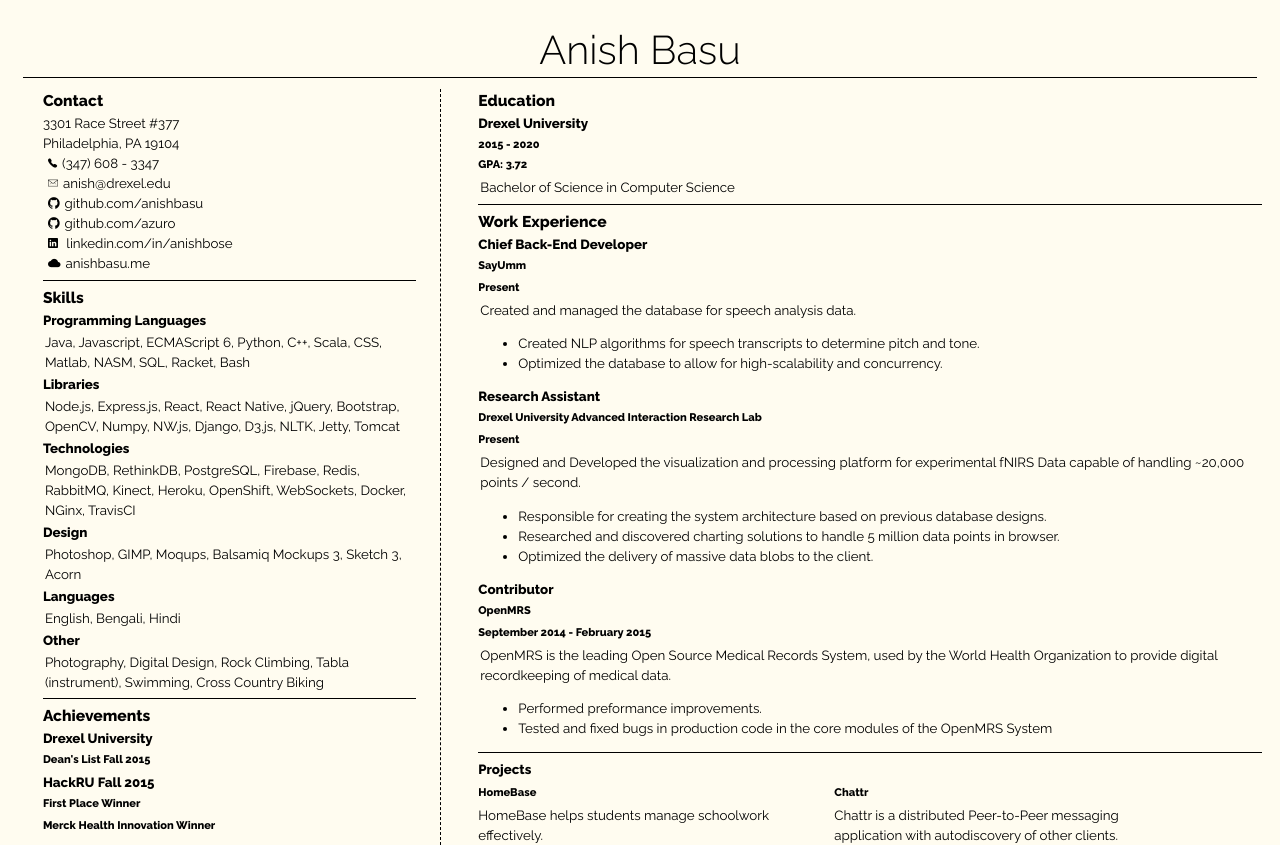
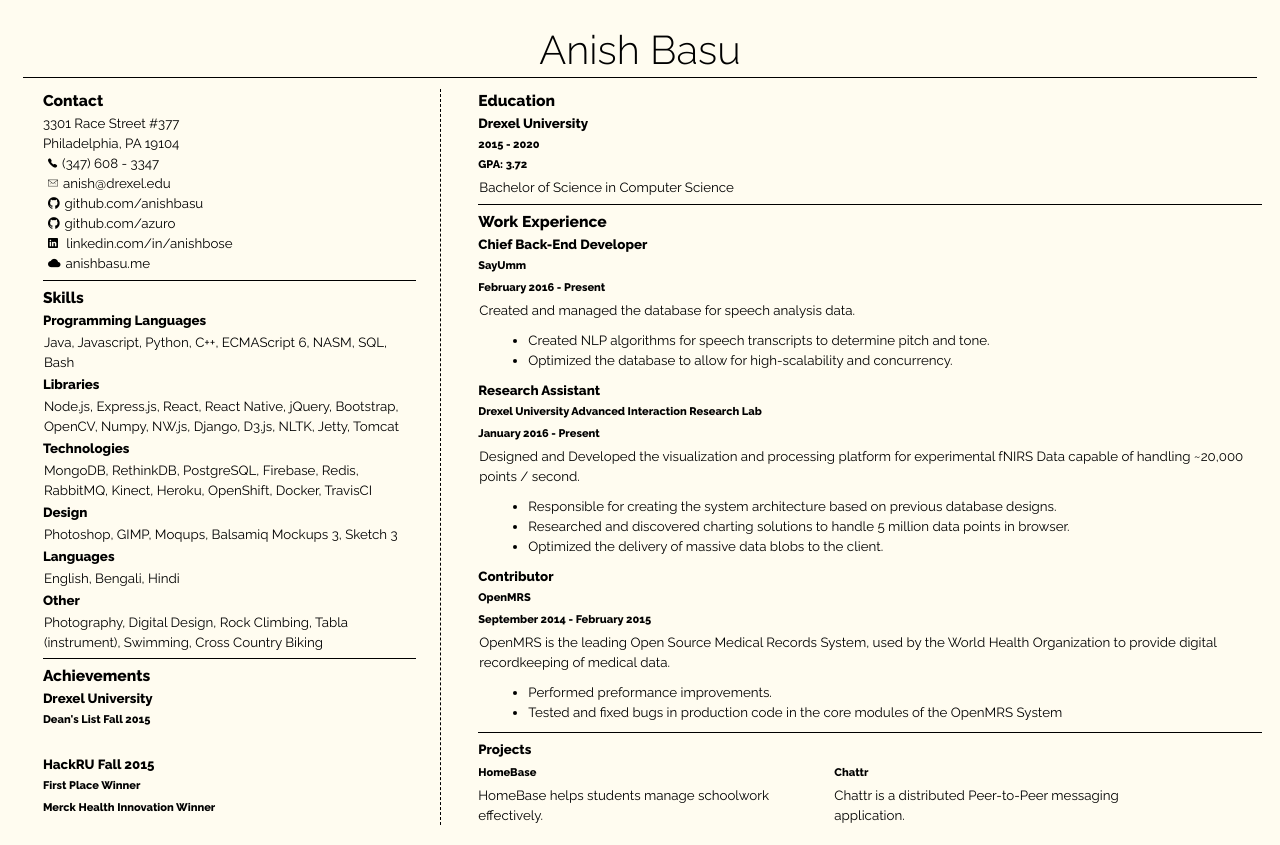
Before and after one commit to anishbasu/anishbasu.github.io, a plain HTML site: page index.html in a window 1280 px wide. Drawn offline with nearby package versions, Linux system fonts and the light colour scheme.

Commit message:
Changed CSS up

```diff
--- a/index.html
+++ b/index.html
@@ -37,7 +37,7 @@
                     <h3>Skills</h3>
                     <h4>Programming Languages</h4>
                     <p>
-                        Java, Javascript, ECMAScript 6, Python, C++, Scala, CSS, Matlab, NASM, SQL, Racket, Bash
+                        Java, Javascript, Python, C++, ECMAScript 6, NASM, SQL, Bash
                     </p>
                     <h4>Libraries</h4>
                     <p>
@@ -45,11 +45,11 @@
                     </p>
                     <h4>Technologies</h4>
                     <p>
-                        MongoDB, RethinkDB, PostgreSQL, Firebase, Redis, RabbitMQ, Kinect, Heroku, OpenShift, WebSockets, Docker, NGinx, TravisCI
+                        MongoDB, RethinkDB, PostgreSQL, Firebase, Redis, RabbitMQ, Kinect, Heroku, OpenShift, Docker, TravisCI
                     </p>
                     <h4>Design</h4>
                     <p>
-                        Photoshop, GIMP, Moqups, Balsamiq Mockups 3, Sketch 3, Acorn
+                        Photoshop, GIMP, Moqups, Balsamiq Mockups 3, Sketch 3
                     </p>
                     <h4>Languages</h4>
                     <p>English, Bengali, Hindi</p>
@@ -62,6 +62,7 @@
 
                         <h4>Drexel University</h4>
                         <h5>Dean's List Fall 2015</h5>
+                        <br>
                         <h4>HackRU Fall 2015</h4>
                         <h5>First Place Winner</h5>
                         <h5>Merck Health Innovation Winner</h5>
@@ -85,7 +86,7 @@
                             SayUmm
                         </h5>
                         <h5>
-                            Present
+                            February 2016 - Present
                         </h5>
                         <p>Created and managed the database for speech analysis data.</p>
                         <ul>
@@ -99,7 +100,7 @@
                             Drexel University Advanced Interaction Research Lab
                         </h5>
                         <h5>
-                            Present
+                            January 2016 - Present
                         </h5>
                         <p>Designed and Developed the visualization and processing platform for experimental fNIRS Data capable of handling ~20,000 points / second.</p>
                         <ul>
@@ -132,7 +133,7 @@
                     </div>
                     <div class="project">
                         <h5>Chattr</h5>
-                        Chattr is a distributed Peer-to-Peer messaging application with autodiscovery of other clients.
+                        Chattr is a distributed Peer-to-Peer messaging application.
                     </div>
                 </div>
             </section>
--- a/main.css
+++ b/main.css
@@ -35,11 +35,14 @@ nav {
 
 }
 p{
-    margin: 2px;
+    margin: 1px;
 }
 .icon{
     padding-left: 5px;
     padding-right: 5px;
+}
+ul{
+    margin: 10px;
 }
 section {
     float: right;
@@ -48,7 +51,6 @@ section {
     border-left: dashed;
     border-left-width: thin;
 }
-
 #container{
     margin: 0 auto;
     /*width: 70%;*/
```
